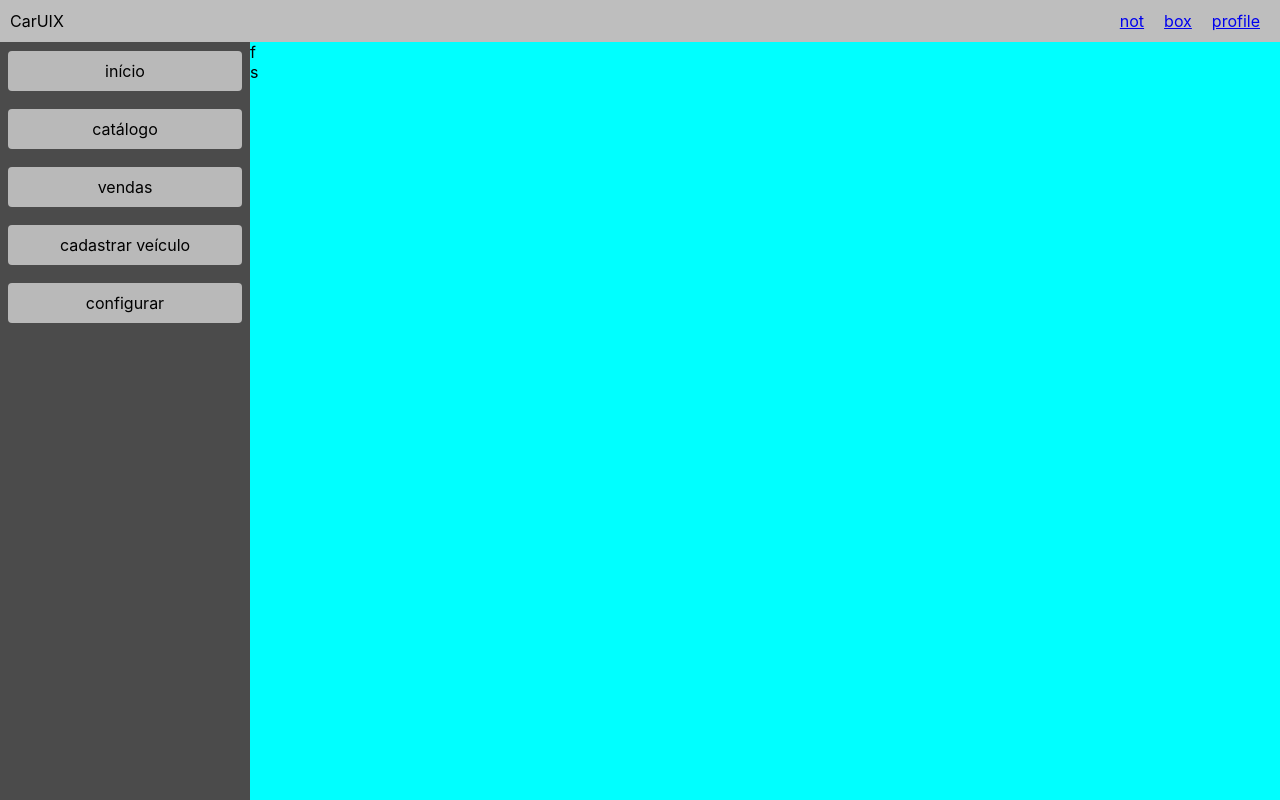
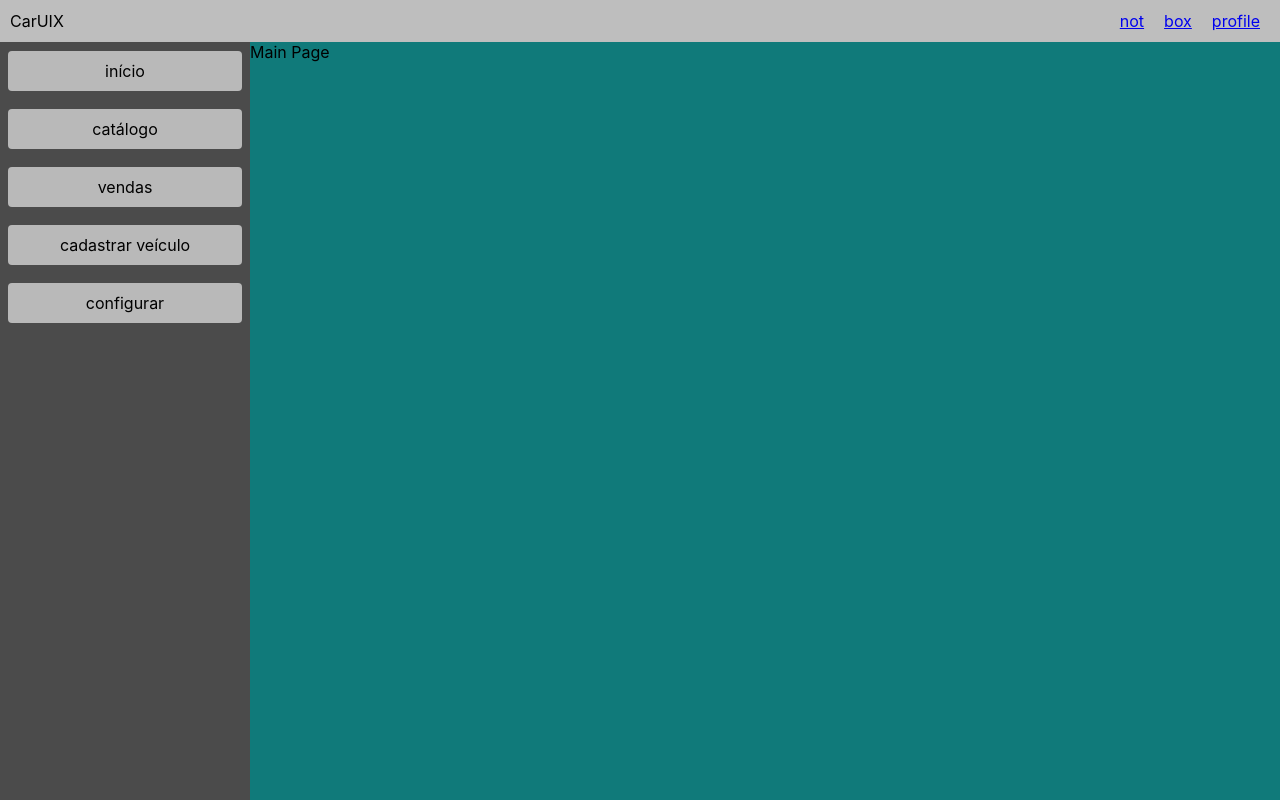
Before and after one commit to Gabriel-Te/caruix, a React (Create React App) app: page / in a window 1280 px wide. Built offline with nearby package versions, Linux system fonts and the light colour scheme.

Commit message:
add react-router dom and the main route

```diff
--- a/package.json
+++ b/package.json
@@ -8,6 +8,7 @@
     "@testing-library/user-event": "^13.5.0",
     "react": "^18.3.1",
     "react-dom": "^18.3.1",
+    "react-router-dom": "^6.27.0",
     "react-scripts": "5.0.1",
     "web-vitals": "^2.1.4"
   },
--- a/src/App.css
+++ b/src/App.css
@@ -13,9 +13,8 @@ body{
 }
 
 .area{
-  height:auto;
   flex: 1;
-  background-color: aqua;
+  background-color: rgb(16, 122, 122);
 }
 
 .content{
--- a/src/App.js
+++ b/src/App.js
@@ -1,19 +1,24 @@
 import Header from './layouts/Header.js';
 import Nav from './layouts/Nav.js'
 import './App.css';
+import { Route, Routes, BrowserRouter as Router } from "react-router-dom"
+import MainPage from './pages/MainPage.js';
 
 
 function App() {
   return (
     <div className="App">
-      < Header />
-      <div className="content">
-        < Nav />
-        <div className="area">
-          <p>f</p>
-          <p>s</p>
+      <Router>
+        < Header />
+        <div className="content">
+          < Nav />
+          <div className="area">
+            <Routes>
+              <Route exact path='/' element={<MainPage/>}></Route>
+            </Routes>
+          </div>
         </div>
-      </div>
+      </Router>
 
     </div>
   );
--- /dev/null
+++ b/src/pages/MainPage.js
@@ -0,0 +1,10 @@
+import styles from './MainPage.module.css'
+
+
+function MainPage() {
+  return (
+    <p>Main Page</p>
+  )
+}
+
+export default MainPage;
```
Also changed, not shown: src/pages/MainPage.module.css (added), 1 other file (tests, documents, lock files or other folders).
